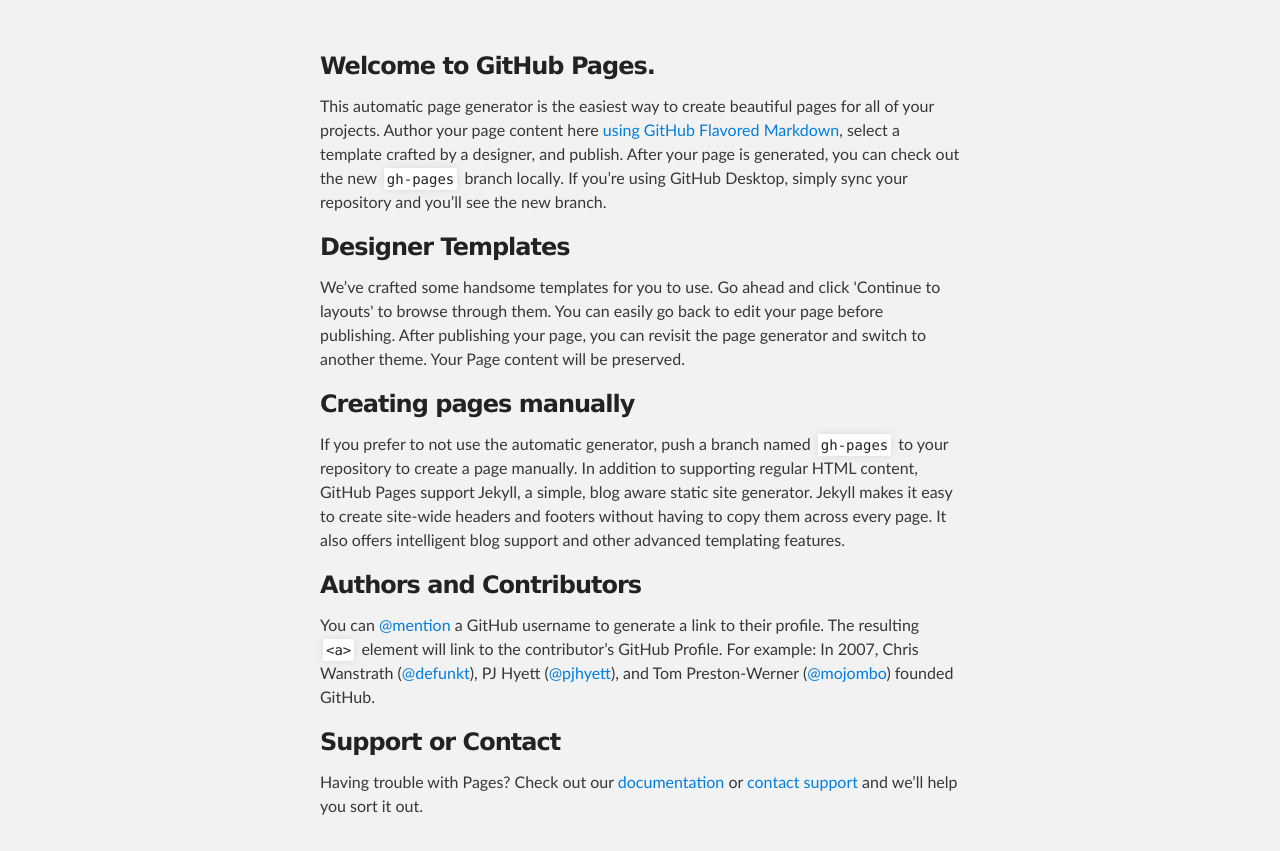
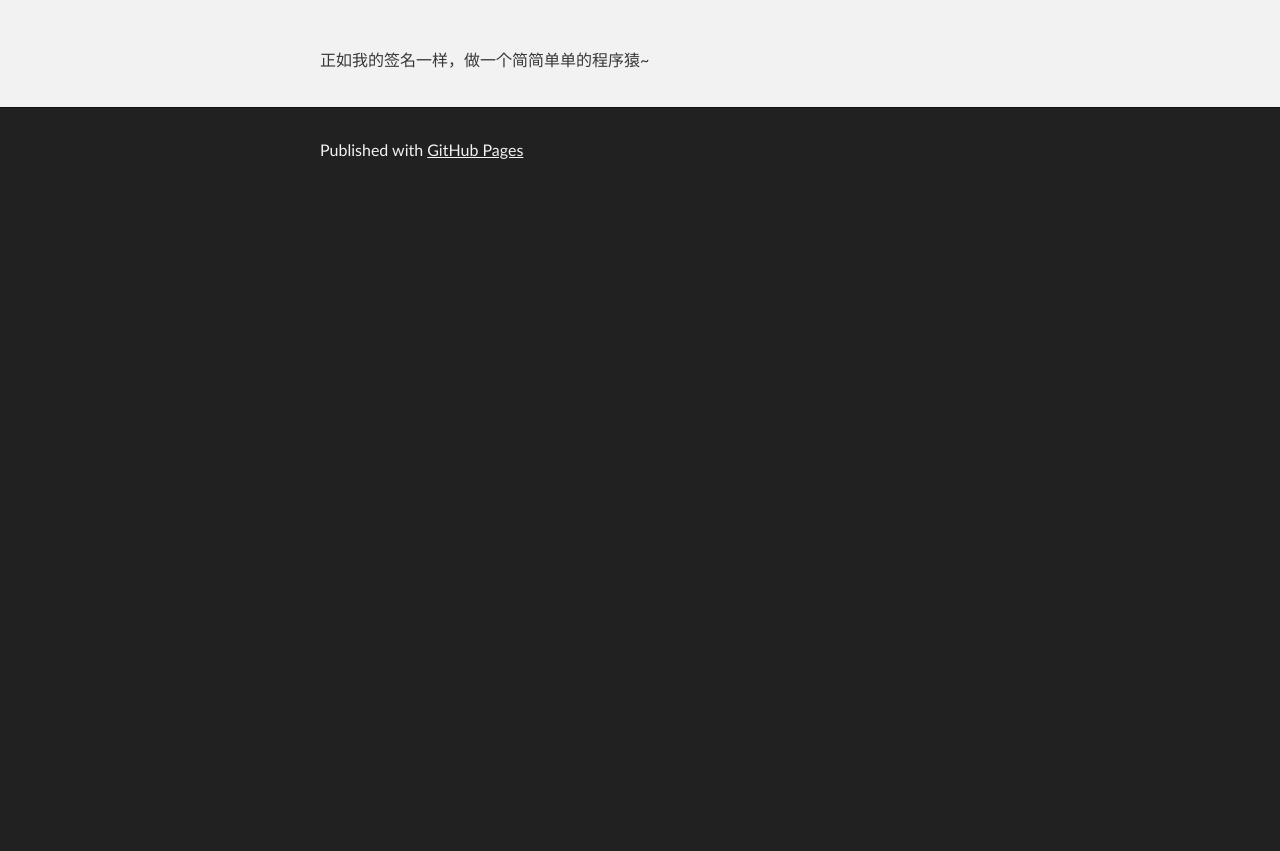
Before and after one commit to lzyjeep/lzyjeep.github.io, a plain HTML site: page index.html in a window 1280 px wide. Shown: the part 212-1063 px from the top of the page. After the commit the page ends 800 px from the top, so only its background shows below. Drawn offline with Linux system fonts and the light colour scheme.

Commit message:
Replace master branch with page content via GitHub

```diff
--- a/index.html
+++ b/index.html
@@ -4,11 +4,11 @@
   <head>
     <meta charset='utf-8'>
     <meta http-equiv="X-UA-Compatible" content="chrome=1">
-    <meta name="description" content="Lzyjeep.GitHub.io : 刘子阳的GitHub">
+    <meta name="description" content="jeep博客的第一篇文章 : jeep的博客">
 
     <link rel="stylesheet" type="text/css" media="screen" href="stylesheets/stylesheet.css">
 
-    <title>Lzyjeep.GitHub.io</title>
+    <title>jeep博客的第一篇文章</title>
   </head>
 
   <body>
@@ -18,8 +18,8 @@
         <header class="inner">
           <a id="forkme_banner" href="https://github.com/lzyjeep">View on GitHub</a>
 
-          <h1 id="project_title">Lzyjeep.GitHub.io</h1>
-          <h2 id="project_tagline">刘子阳的GitHub</h2>
+          <h1 id="project_title">jeep博客的第一篇文章</h1>
+          <h2 id="project_tagline">jeep的博客</h2>
 
         </header>
     </div>
@@ -27,30 +27,7 @@
     <!-- MAIN CONTENT -->
     <div id="main_content_wrap" class="outer">
       <section id="main_content" class="inner">
-        <h3>
-<a id="welcome-to-github-pages" class="anchor" href="#welcome-to-github-pages" aria-hidden="true"><span class="octicon octicon-link"></span></a>Welcome to GitHub Pages.</h3>
-
-<p>This automatic page generator is the easiest way to create beautiful pages for all of your projects. Author your page content here <a href="https://guides.github.com/features/mastering-markdown/">using GitHub Flavored Markdown</a>, select a template crafted by a designer, and publish. After your page is generated, you can check out the new <code>gh-pages</code> branch locally. If you’re using GitHub Desktop, simply sync your repository and you’ll see the new branch.</p>
-
-<h3>
-<a id="designer-templates" class="anchor" href="#designer-templates" aria-hidden="true"><span class="octicon octicon-link"></span></a>Designer Templates</h3>
-
-<p>We’ve crafted some handsome templates for you to use. Go ahead and click 'Continue to layouts' to browse through them. You can easily go back to edit your page before publishing. After publishing your page, you can revisit the page generator and switch to another theme. Your Page content will be preserved.</p>
-
-<h3>
-<a id="creating-pages-manually" class="anchor" href="#creating-pages-manually" aria-hidden="true"><span class="octicon octicon-link"></span></a>Creating pages manually</h3>
-
-<p>If you prefer to not use the automatic generator, push a branch named <code>gh-pages</code> to your repository to create a page manually. In addition to supporting regular HTML content, GitHub Pages support Jekyll, a simple, blog aware static site generator. Jekyll makes it easy to create site-wide headers and footers without having to copy them across every page. It also offers intelligent blog support and other advanced templating features.</p>
-
-<h3>
-<a id="authors-and-contributors" class="anchor" href="#authors-and-contributors" aria-hidden="true"><span class="octicon octicon-link"></span></a>Authors and Contributors</h3>
-
-<p>You can <a href="https://github.com/blog/821" class="user-mention">@mention</a> a GitHub username to generate a link to their profile. The resulting <code>&lt;a&gt;</code> element will link to the contributor’s GitHub Profile. For example: In 2007, Chris Wanstrath (<a href="https://github.com/defunkt" class="user-mention">@defunkt</a>), PJ Hyett (<a href="https://github.com/pjhyett" class="user-mention">@pjhyett</a>), and Tom Preston-Werner (<a href="https://github.com/mojombo" class="user-mention">@mojombo</a>) founded GitHub.</p>
-
-<h3>
-<a id="support-or-contact" class="anchor" href="#support-or-contact" aria-hidden="true"><span class="octicon octicon-link"></span></a>Support or Contact</h3>
-
-<p>Having trouble with Pages? Check out our <a href="https://help.github.com/pages">documentation</a> or <a href="https://github.com/contact">contact support</a> and we’ll help you sort it out.</p>
+        <p>正如我的签名一样，做一个简简单单的程序猿~</p>
       </section>
     </div>
 
```
Also changed, not shown: params.json (+1 -1 lines).
